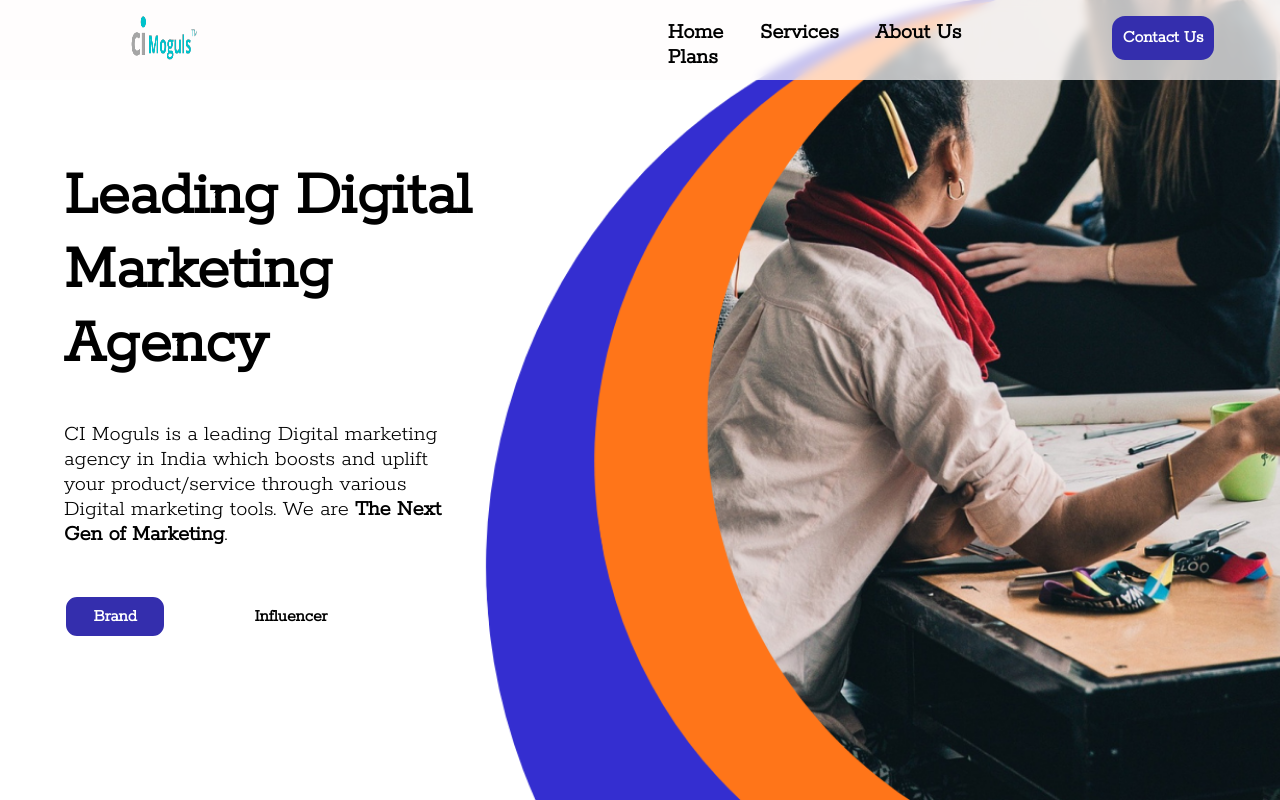
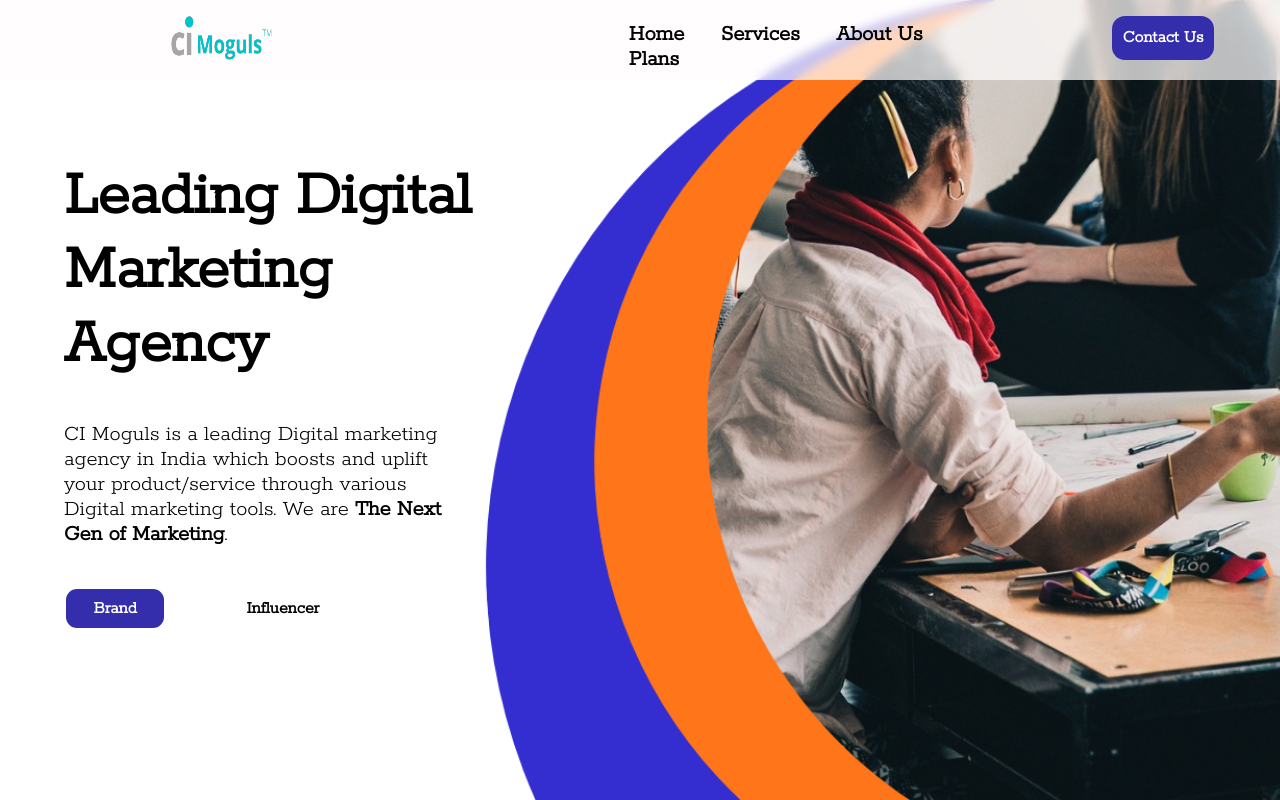
Before and after one commit to navneetthakor/dma, a PHP site: page /html/index.html in a window 1280 px wide. Run offline with PHP 8.4, Linux system fonts and the light colour scheme.

Commit message:
section 1 issue unsolved

```diff
--- a/css/index.css
+++ b/css/index.css
@@ -16,16 +16,10 @@
 }
 
 /* body styling  */
-body{
 
-}
-
-a{
-    cursor: pointer; /*not working*/
-}
 
 input{
-    cursor: pointer;
+
 }
 
 /* header styling  */
@@ -39,7 +33,6 @@ header::before{
     top: 0;
     left: 0;
     z-index: -1;
-
 }
 
 header{
@@ -50,15 +43,17 @@ header{
     position: absolute;
     top: 0;
     left: 0;
+    cursor: pointer;
     /* border: 2px solid red; */
 }
 
 /* logo division of header  */
 #logo{
     height: 7vh;
-    width: 8vw;
+    width: 14vw;
     margin-left: 10vw;
     margin-top: 1vh;
+    padding-left: 3vw;
     /* border: 2px solid black; */
 
 }
@@ -72,13 +67,13 @@ header{
 #navigation{
     height: inherit;
     width: 40vw;
-    margin-left: 34vw;
+    margin-left: 25vw;
     /* border: 2px solid black; */
     font-weight: bold;
 }
 
 #navigation nav{
-    margin-top: 2.5vh;
+    margin-top: 2.8vh;
 }
 
 #navigation nav a{
@@ -87,6 +82,11 @@ header{
     margin-left: 2.5vw;
     color: black;
 }
+
+#navigation nav a:hover{
+    cursor: pointer;
+}
+
 
 /* login botton design of header  */
 #hbutton{
@@ -168,10 +168,12 @@ header{
 /*btns*/
 .s1btns{
     border: 10px solid red;
+    cursor: pointer;
 }
 
 #inf-btn{
     /* background-color: var(--1stcolor); */
+    border: 2px solid grey;
     background-color: white;
     color: black;
     font-weight: bold;
```
